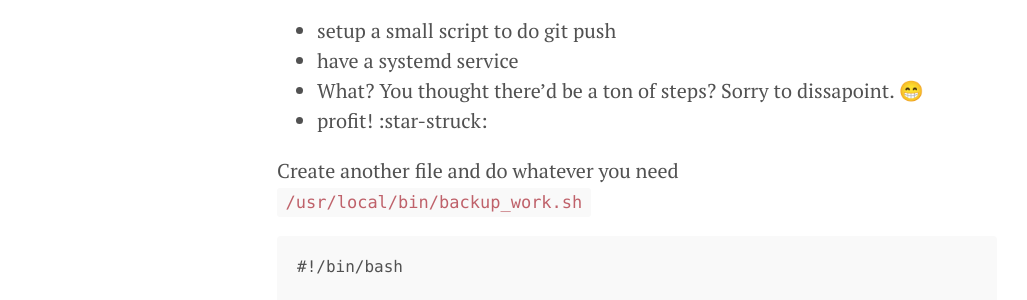
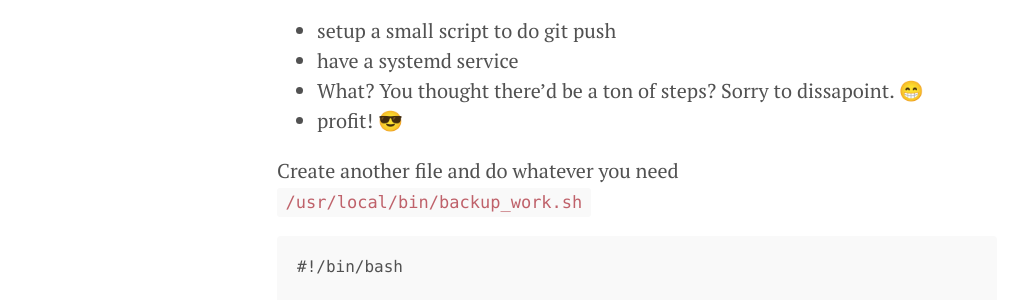
Before and after one commit to lk4ml/blog_example, a Jekyll site: the page built from _posts/2020-07-24-backup-work-git.md, in a window 1280 px wide. Shown: the part 376-676 px from the top of the page, without its empty margins (3-1030 px from the left). Built offline with Jekyll 4.4.1, drawn with Linux system fonts in a browser that asks for light colours; emoji names are drawn with the system emoji font.

Commit message:
Change emoji

````diff
--- a/_posts/2020-07-24-backup-work-git.md
+++ b/_posts/2020-07-24-backup-work-git.md
@@ -10,7 +10,7 @@ Well, the approach is simple
 - setup a small script to do git push
 - have a systemd service
 - What? You thought there'd be a ton of steps? Sorry to dissapoint. :grin:
-- profit! :star-struck:
+- profit! :sunglasses:
 
 Create another file and do whatever you need `/usr/local/bin/backup_work.sh`
 ```
````
